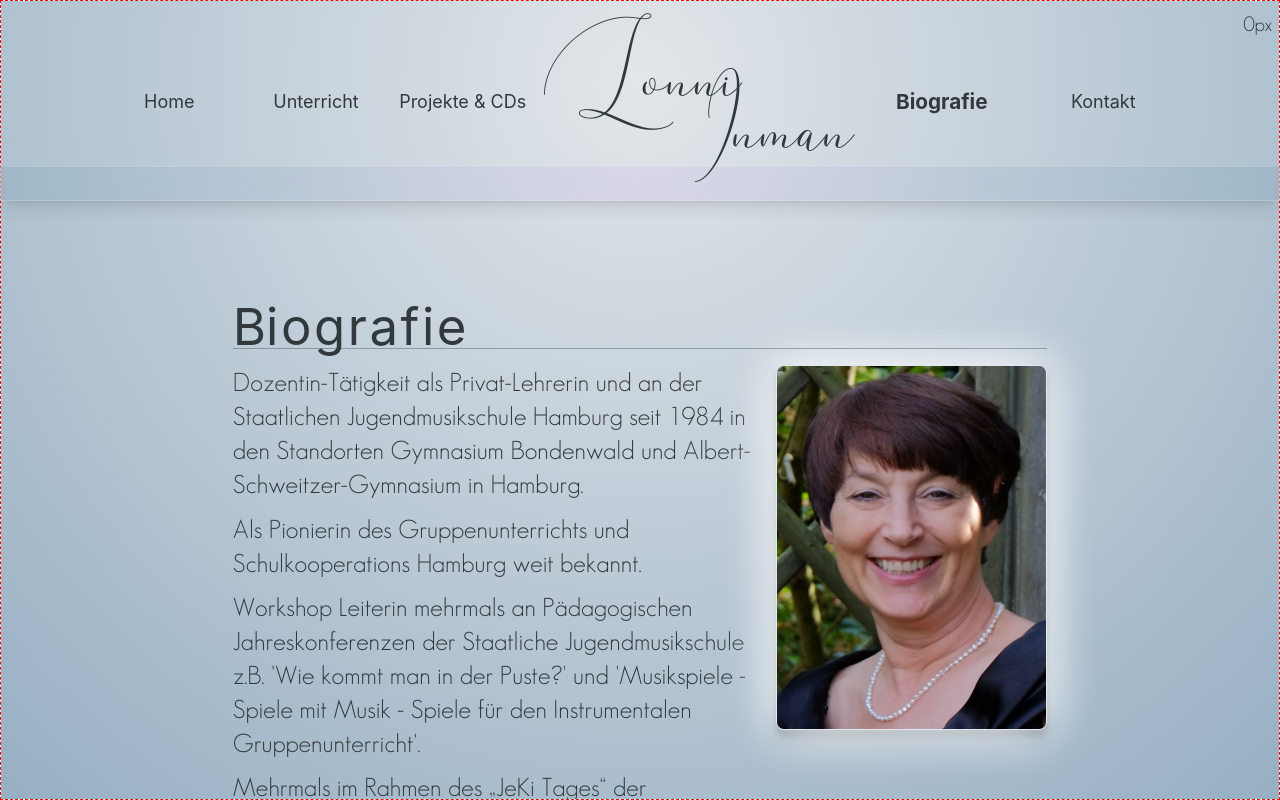
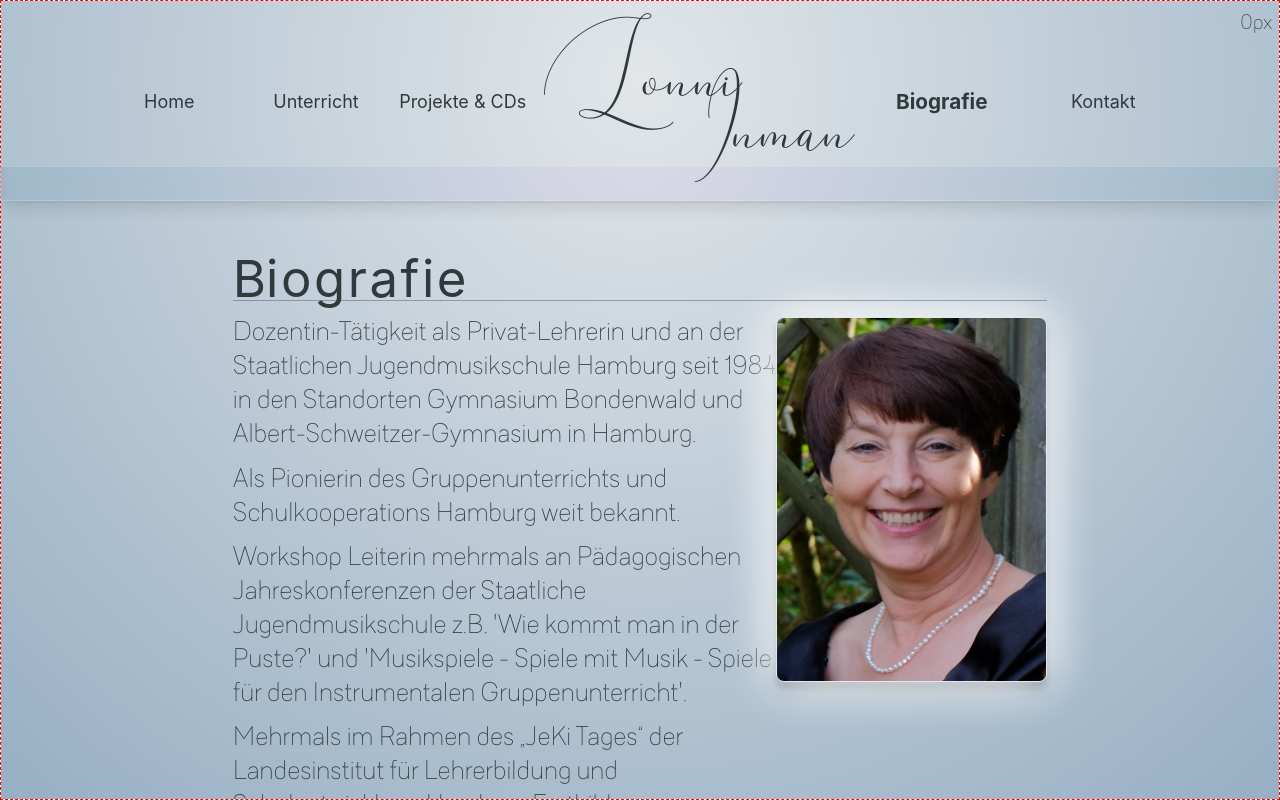
Before and after one commit to j-eick/lonni-homepage, a Next.js app: page /home/biografie in a window 1280 px wide. Built offline with nearby package versions, Linux system fonts and the light colour scheme; a web font is replaced by a local one.

Commit message:
style adjustments

```diff
--- a/components/ui/mainLayout/MainLayout.tsx
+++ b/components/ui/mainLayout/MainLayout.tsx
@@ -69,9 +69,9 @@ export default function MainLayout({ children }: { children: ReactNode }) {
     return (
         <div
             className={`relative min-h-full w-screen no-scrollbar overflow-auto
-                        font-geosans text-size-default text-color-primary `}
+                        font-TA_ExtraLight text-size-default text-color-primary `}
         >
-            <p className={`absolute top-2 right-2`}>{windowSize.width}px</p>
+            <p className={`absolute z-50 top-2 right-2`}>{windowSize.width}px</p>
 
             <BackdropLayer isModalOpen={isModalOpen} />
 
@@ -83,7 +83,7 @@ export default function MainLayout({ children }: { children: ReactNode }) {
             <div className="relative ">
                 <Canvas
                     className={`relative max-w-canvas--1270px overflow-hidden
-                                mb-12 mx-auto my-0
+                                mx-auto my-0
                                 md:w-8.5/10`}
                 >
                     <Header
@@ -112,7 +112,7 @@ export default function MainLayout({ children }: { children: ReactNode }) {
                             mx-auto my-0 flex flex-col
                             md:w-8.5/10`}
             >
-                <div className="mobile-topMargin:mt-[20vw]">{children}</div>
+                {children}
             </Canvas>
         </div>
     );
@@ -131,8 +131,8 @@ function Modal({
         <div
             id="mobileModal"
             className={`fixed inset-0 z-30 bg-slate-100 p-4 w-4/5 h-4/5 m-auto font-secondary
-                                transition-opacity duration-300 ease-in-out rounded-sm
-                                ${isModalOpen ? "opacity-70" : "opacity-0 pointer-events-none"}`}
+                        transition-opacity duration-300 ease-in-out rounded-md
+                        ${isModalOpen ? "opacity-70 " : "opacity-0 pointer-events-none"}`}
         >
             <button
                 className="absolute top-4 right-4 text-2xl"
@@ -160,7 +160,7 @@ function Modal({
 }
 
 function BackdropLayer({ isModalOpen }: { isModalOpen: boolean }) {
-    return <>{isModalOpen && <div className="fixed inset-0 z-20 backdrop-blur-[7px] backdrop-brightness-80" />}</>;
+    return <>{isModalOpen && <div className="fixed inset-0 z-20 backdrop-blur-[7px] backdrop-brightness-70" />}</>;
 }
 
 function Canvas({ children, className }: { children: ReactNode; className: string }) {
```
